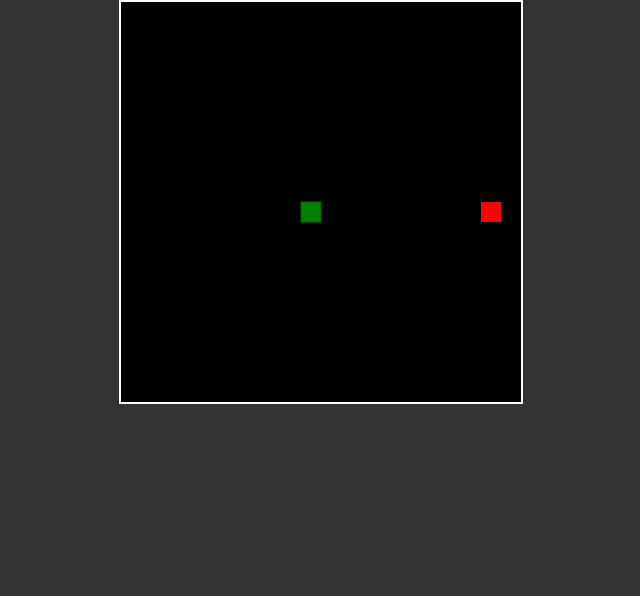
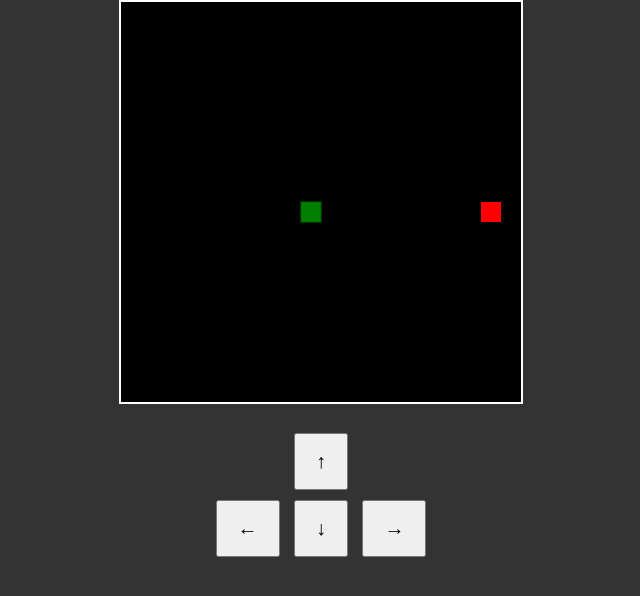
Before and after one commit to Ihorrk/Snakeee, a plain HTML site: page index.html in a window 1280 px wide. Shown: the part 108-704 px from the top of the page, without its empty margins (319-959 px from the left). Drawn offline with Linux system fonts and the light colour scheme.

Commit message:
Add files via upload

```diff
--- a/index.html
+++ b/index.html
@@ -9,6 +9,14 @@
 <body>
     <h1>Змійка</h1>
     <canvas id="gameCanvas" width="400" height="400"></canvas>
+<div class="controls">
+  <button id="up">↑</button>
+  <div>
+    <button id="left">←</button>
+    <button id="down">↓</button>
+    <button id="right">→</button>
+  </div>
+</div>
     <script src="script.js"></script>
 </body>
 </html>
--- a/script.js
+++ b/script.js
@@ -96,3 +96,8 @@ function draw() {
 
 // Запуск гри
 let game = setInterval(draw, 150);
+// Обробка екранних кнопок
+document.getElementById('up').addEventListener('click', () => { if (d != "DOWN") d = "UP"; });
+document.getElementById('down').addEventListener('click', () => { if (d != "UP") d = "DOWN"; });
+document.getElementById('left').addEventListener('click', () => { if (d != "RIGHT") d = "LEFT"; });
+document.getElementById('right').addEventListener('click', () => { if (d != "LEFT") d = "RIGHT"; });
--- a/style.css
+++ b/style.css
@@ -14,3 +14,12 @@ canvas {
     background-color: #000;
     border: 2px solid #fff;
 }
+.controls {
+    margin-top: 20px;
+}
+.controls button {
+    padding: 15px 20px;
+    font-size: 20px;
+    margin: 5px;
+    cursor: pointer;
+}
```
